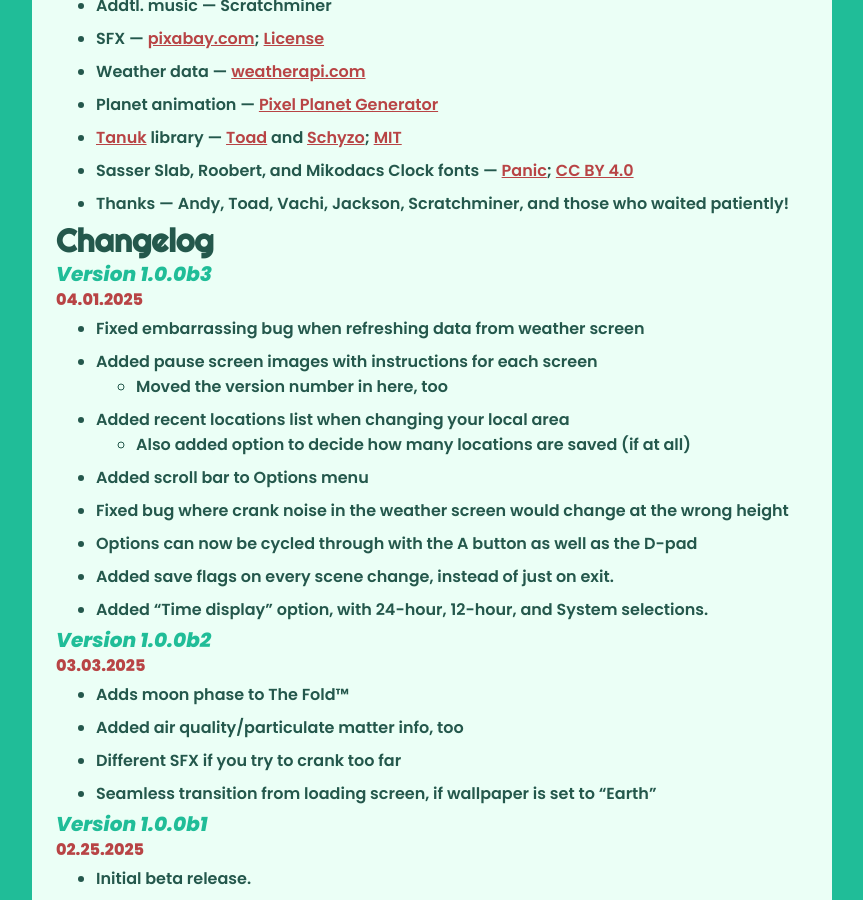
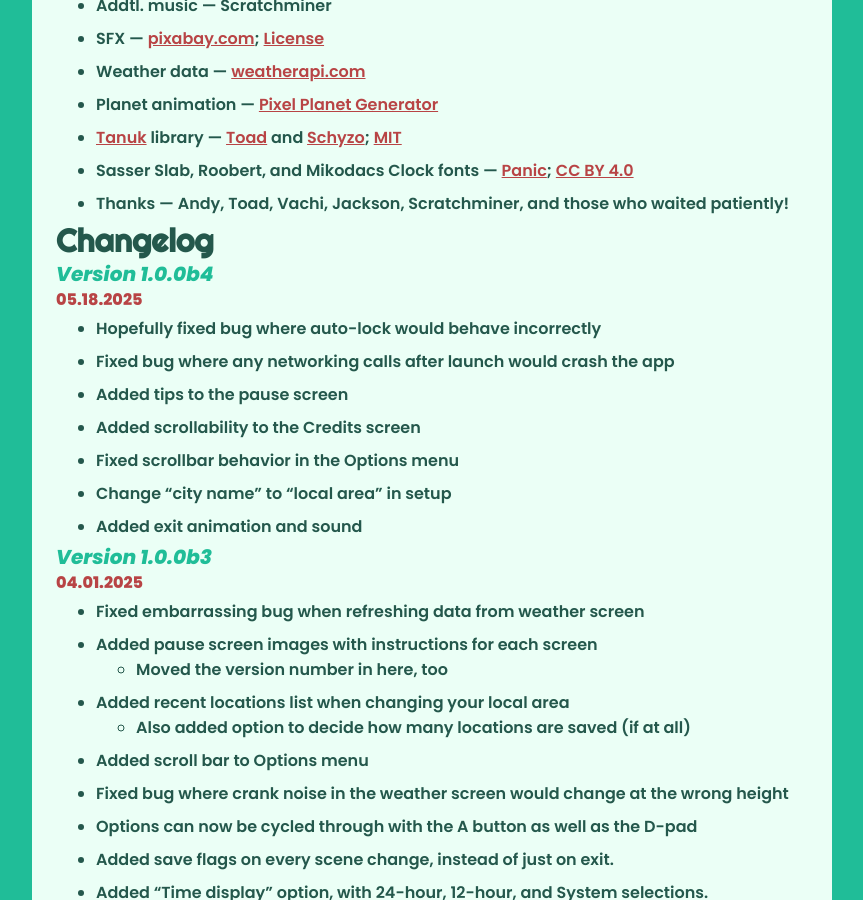
Before and after one commit to raewtf/raewtf.github.io, a Jekyll site: the page built from _posts/2025-02-25-cloudburst-manual.md, in a window 1280 px wide and 900 px high, scrolled down 2989 px. Shown: the whole window, without its empty margins (208-1071 px from the left). Built offline with Jekyll 4.4.1, drawn with Linux system fonts in a browser that asks for light colours.

Commit message:
cloudburst 100b4

```diff
--- a/_posts/2025-02-25-cloudburst-manual.md
+++ b/_posts/2025-02-25-cloudburst-manual.md
@@ -88,6 +88,17 @@
 
 # Changelog
 
+## Version 1.0.0b4
+### 05.18.2025
+
+- Hopefully fixed bug where auto-lock would behave incorrectly
+- Fixed bug where any networking calls after launch would crash the app
+- Added tips to the pause screen
+- Added scrollability to the Credits screen
+- Fixed scrollbar behavior in the Options menu
+- Change "city name" to "local area" in setup
+- Added exit animation and sound
+
 ## Version 1.0.0b3
 ### 04.01.2025
 
--- a/expert/index.html
+++ b/expert/index.html
@@ -52,7 +52,7 @@
 			<p class="expert_listing"><span class="expert_date"><i class="fa-solid fa-bug" title="Moth content"></i>04.04.2025</span><a href="https://rae.wtf/images/20250404_vtuberclosed.png">quick moth-tuber</a> (<a href="https://rae.wtf/images/20250404_vtuberopen.png">alt</a>)</p>
 			<p class="expert_listing"><span class="expert_date"><i class="fa-solid fa-bug" title="Moth content"></i>03.30.2025</span><a href="https://rae.wtf/images/20250330_mothglasses.png">that moth with the glasses</a></p>
 			<p class="expert_listing"><span class="expert_date"><i class="fa-solid fa-gamepad" title="Game"></i>03.10.2025</span><a href="https://raewtf.itch.io/mission-lunatrix">mission lunatrix</a> (jam version)</p>
-			<p class="expert_listing"><span class="expert_date"><i class="fa-solid fa-gamepad" title="Game"></i>02.25.2025</span><a href="https://raewtf.itch.io/cloudburst">cloudburst</a></p>
+			<p class="expert_listing"><span class="expert_date"><i class="fa-solid fa-gamepad" title="Game"></i>02.25.2025</span><a href="https://raewtf.itch.io/cloudburst">cloudburst beta</a></p>
 			<p class="expert_listing"><span class="expert_date"><i class="fa-solid fa-image" title="Drawing"></i>02.15.2025</span><a href="https://rae.wtf/images/20250215_roxbun.jpg">roxbun</a></p>
 			<p class="expert_listing"><span class="expert_date"><i class="fa-solid fa-image" title="Drawing"></i>01.23.2025</span><a href="https://rae.wtf/images/20250123_sonic2ad.png">movie night ad (sonic 2)</a></p>
 			<p class="expert_listing"><span class="expert_date"><i class="fa-solid fa-gamepad" title="Game"></i>01.28.2025</span><a href="https://play.date/games/bona-fido">bona fido</a></p>
@@ -63,7 +63,7 @@
 			<p class="expert_listing"><span class="expert_date"><i class="fa-solid fa-bug" title="Moth content"></i>01.15.2025</span><a href="https://rae.wtf/images/20250115_mothstance.jpg">moth stance</a></p>
 			<p class="expert_listing"><span class="expert_date"><i class="fa-solid fa-image" title="Drawing"></i>01.10.2025</span><a href="https://rae.wtf/images/20250110_sonicad.png">movie night ad (sonic)</a></p>
 			<p class="expert_listing"><span class="expert_date"><i class="fa-solid fa-bug" title="Moth content"></i>01.08.2025</span><a href="https://rae.wtf/images/20250108_tinymothoffice.jpg">tiny moth's first day at the office</a></p>
-			<p class="expert_listing"><span class="expert_good">COOL!</span><span class="expert_new">NEW!</span><span class="expert_date"><i class="fa-solid fa-bug" title="Moth content"></i>01.08.2025</span><a href="https://rae.wtf/images/20250108_soundstage.jpg">soundstage</a></p>
+			<p class="expert_listing"><span class="expert_good">COOL!</span><span class="expert_date"><i class="fa-solid fa-bug" title="Moth content"></i>01.08.2025</span><a href="https://rae.wtf/images/20250108_soundstage.jpg">soundstage</a></p>
 			<p class="expert_listing"><span class="expert_date"><i class="fa-solid fa-bug" title="Moth content"></i>01.03.2025</span><a href="https://rae.wtf/images/20250103_notsafeforwork.png">not safe for work</a></p>
 			<p class="expert_listing"><span class="expert_date"><i class="fa-solid fa-bug" title="Moth content"></i>01.03.2025</span><a href="https://rae.wtf/images/20250103_rudemoth.png">rude!</a></p>
 			<hr>
```
